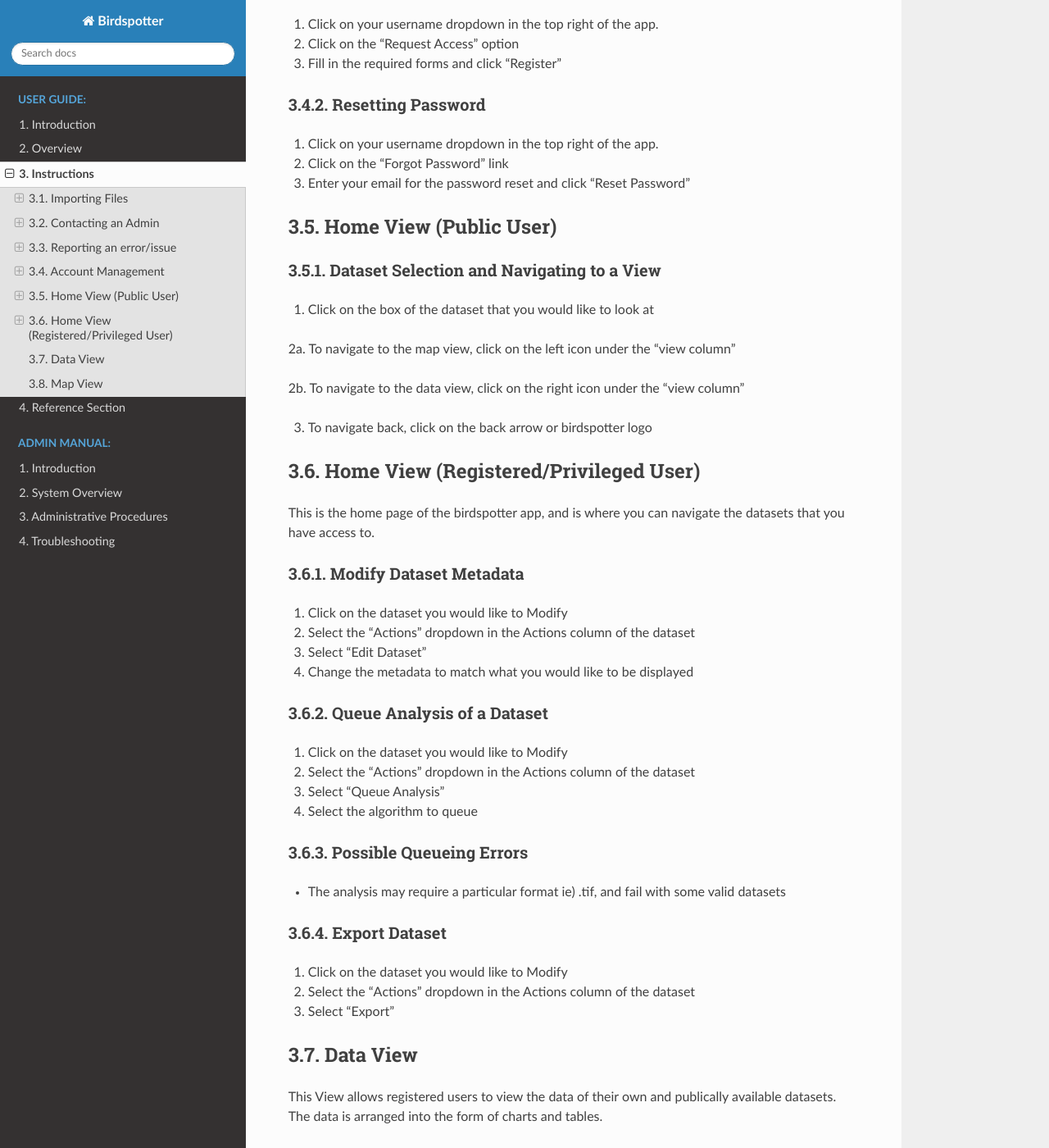
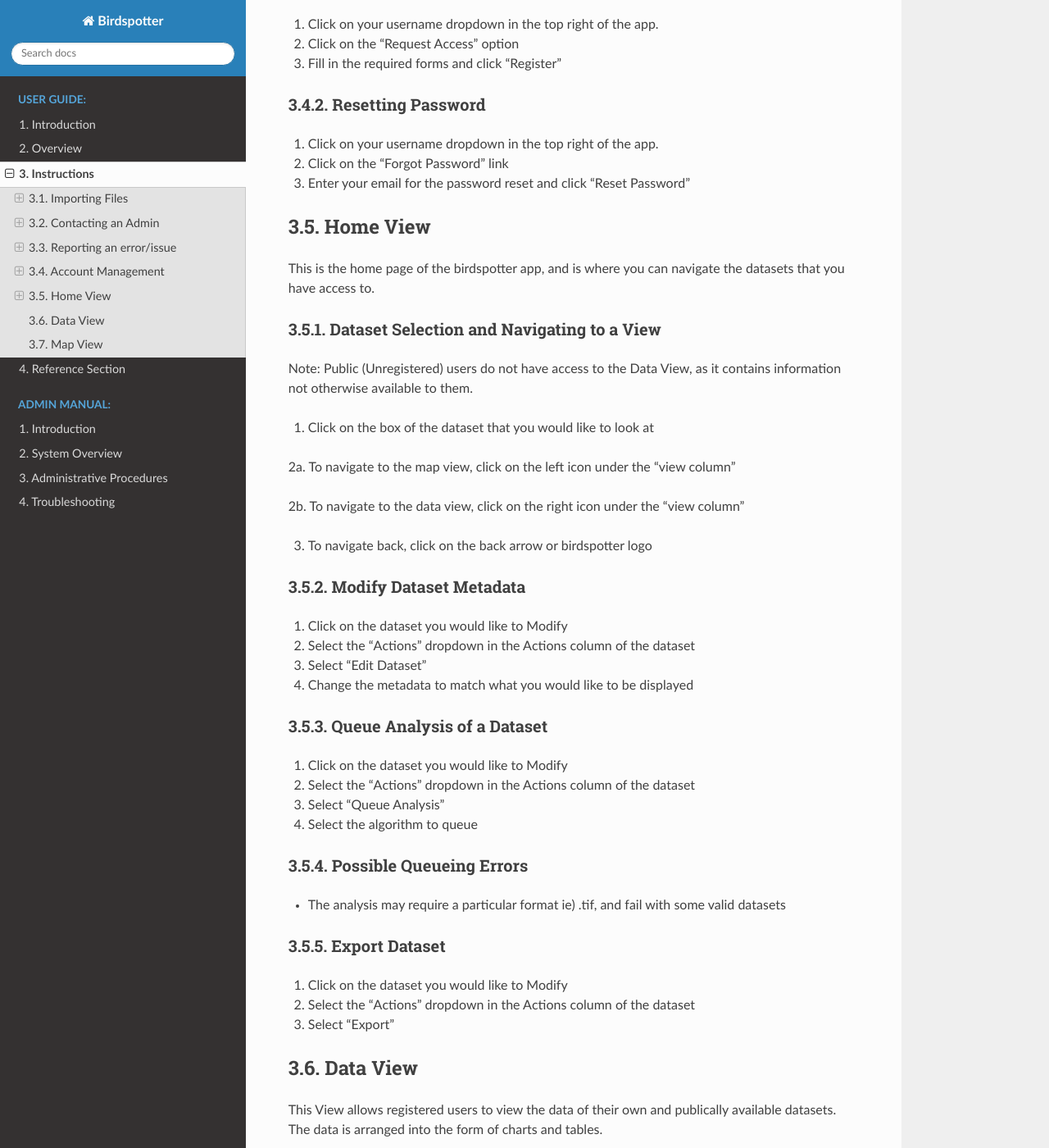
Before and after one commit to birdspotter-project/COS397, a Sphinx documentation site: the page built from docs/source/user_guide/instructions.rst, in a window 1280 px wide and 1400 px high, scrolled down 1754 px. Shown: the whole window at 82% size. Built offline with Sphinx 7.4.7 and the Read the Docs theme 2.0.0, drawn with Linux system fonts in a browser that asks for light colours.

Commit message:
minor change to instructions.rst

```diff
--- a/docs/source/user_guide/instructions.rst
+++ b/docs/source/user_guide/instructions.rst
@@ -99,11 +99,15 @@ Resetting Password
 
 3. Enter your email for the password reset and click "Reset Password"
 
-Home View (Public User)
+Home View
 ==============================
+
+This is the home page of the birdspotter app, and is where you can navigate the datasets that you have access to.
 
 Dataset Selection and Navigating to a View
 ##############################
+
+Note: Public (Unregistered) users do not have access to the Data View, as it contains information not otherwise available to them.
 
 1. Click on the box of the dataset that you would like to look at
 
@@ -113,10 +117,6 @@ Dataset Selection and Navigating to a View
 
 3. To navigate back, click on the back arrow or birdspotter logo
 
-Home View (Registered/Privileged User)
-==============================
-
-This is the home page of the birdspotter app, and is where you can navigate the datasets that you have access to.
 
 Modify Dataset Metadata
 ##############################
```
